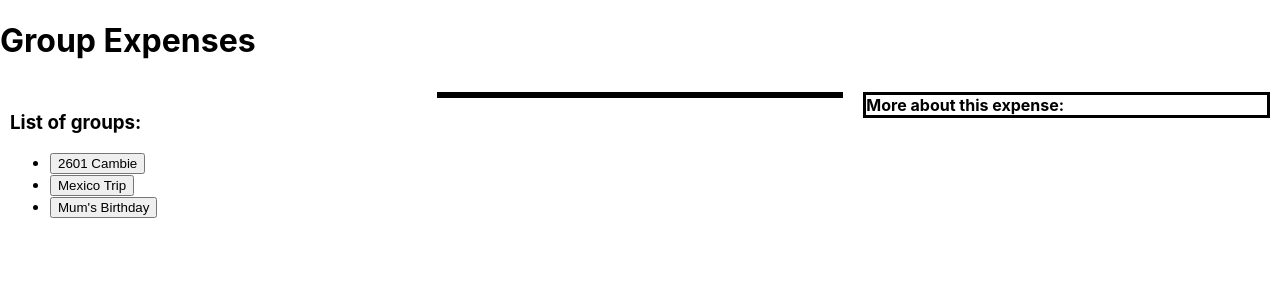
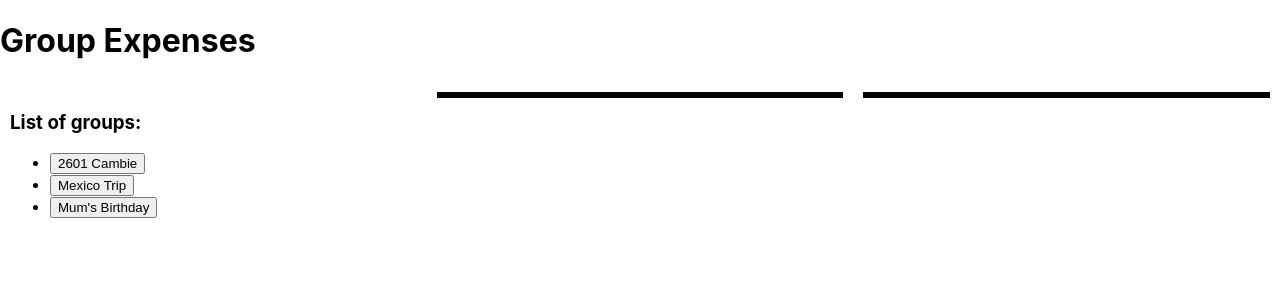
Before and after one commit to leeenah/group-expenses, a React (Create React App) app: page / in a window 1280 px wide. Shown: the top 300 px of the page. Built offline with nearby package versions, Linux system fonts and the light colour scheme.

Commit message:
Updated function in App and ExpenseInformation component

```diff
--- a/src/App.js
+++ b/src/App.js
@@ -58,6 +58,7 @@ function App() {
 
   function openGroupExpense(group) {
     setSelectedGroup(group);
+    setSelectedExpense(null);
   }
 
   function openExpenseInformation(expenseInformation) {
--- a/src/components/ExpenseInformation.js
+++ b/src/components/ExpenseInformation.js
@@ -4,7 +4,7 @@ const ExpenseInformation = ({ expense }) => {
   return (
     <div className="expense-information" style={{ border: "solid" }}>
       <div>
-        <strong>More about this expense:</strong>
+        {expense != null && <strong>More about this expense:</strong>}
         {expense != null && <p>Item: {expense.item}</p>}
       </div>
 
```
